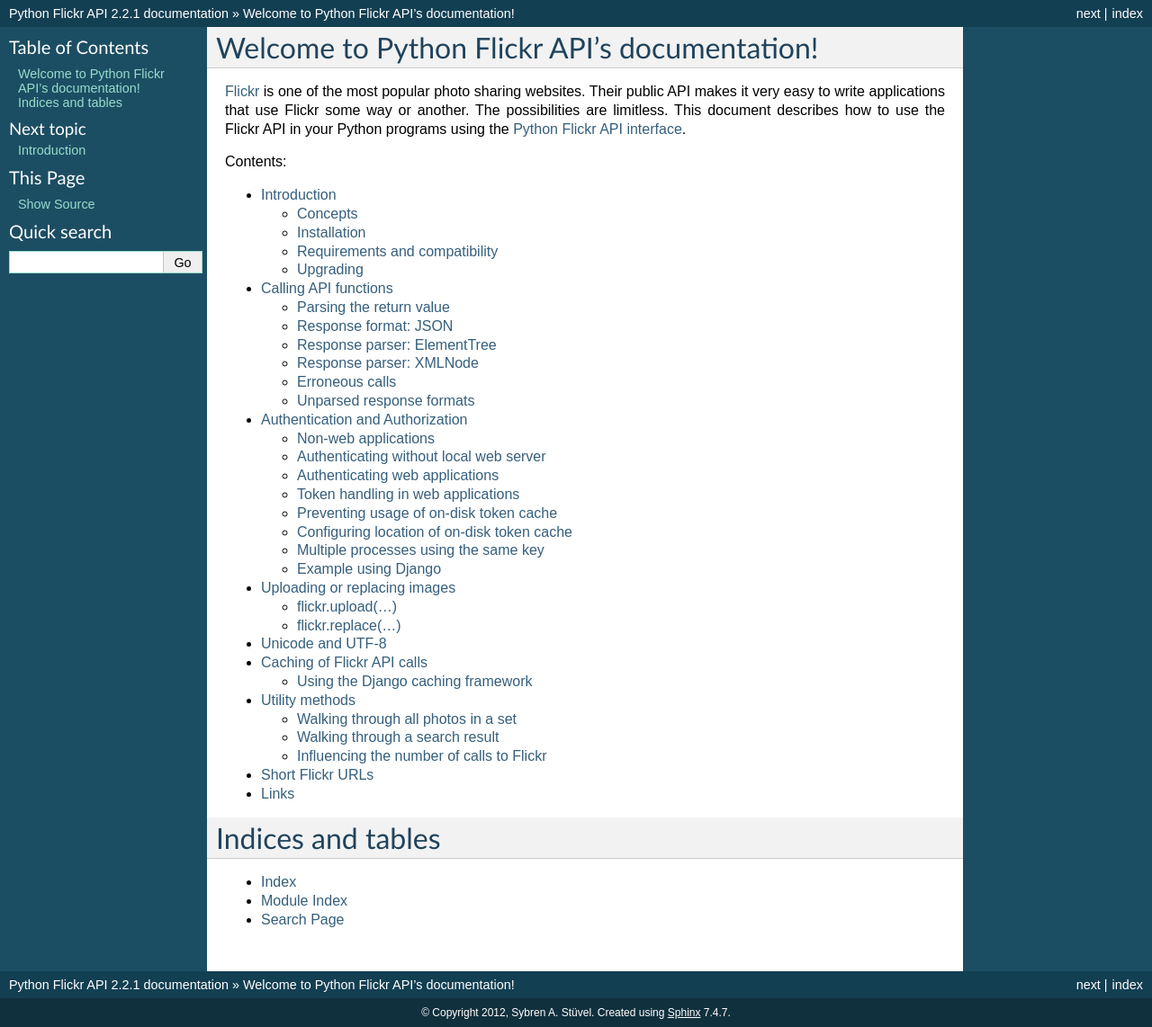
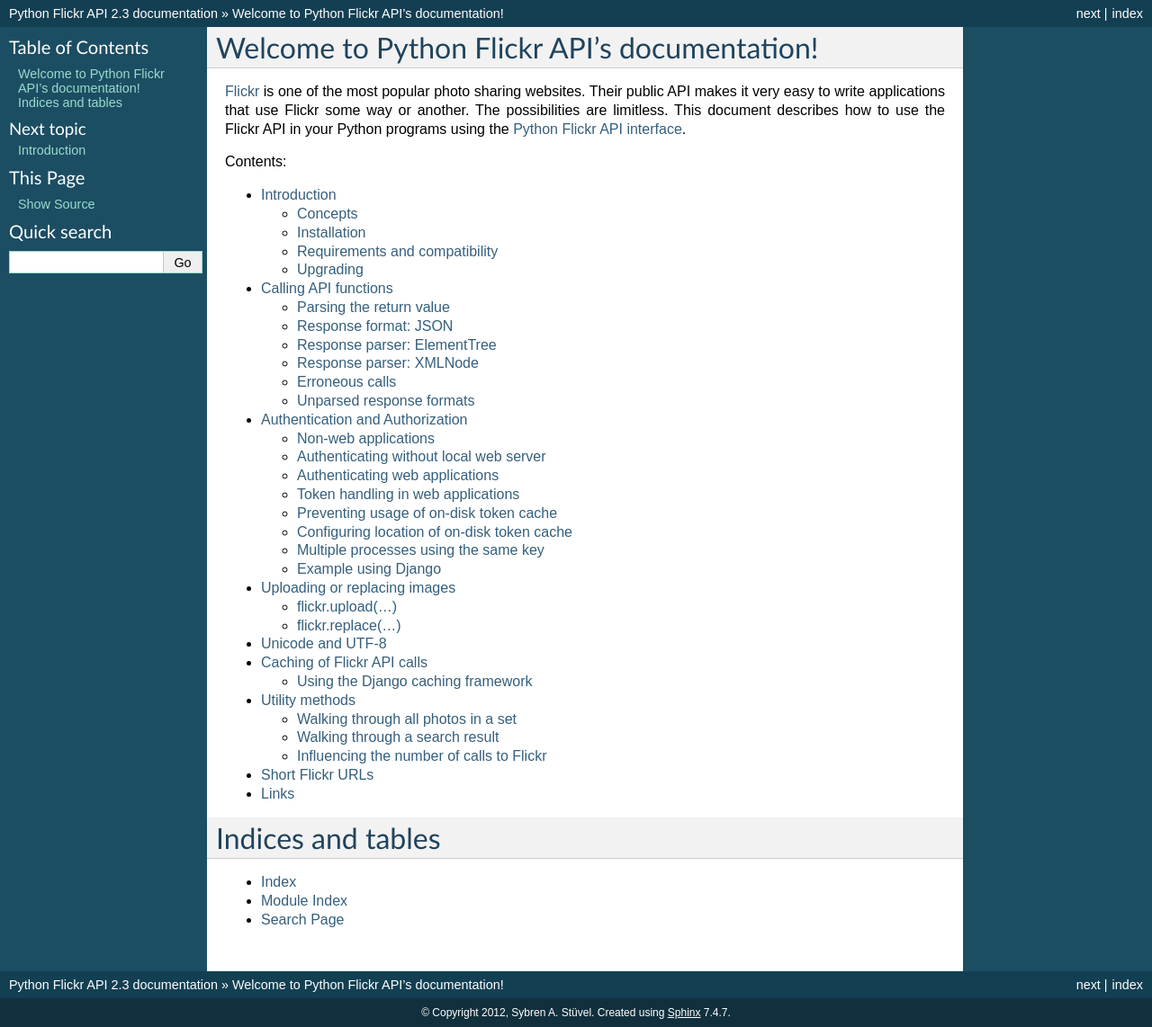
Before and after one commit to sybrenstuvel/flickrapi, a Sphinx documentation site: the page built from doc/index.rst, in a window 1280 px wide. Shown: the whole page at 90% size. Built offline with Sphinx 7.4.7, drawn with Linux system fonts in a browser that asks for light colours.

Commit message:
Bumped version to 2.3

```diff
--- a/doc/conf.py
+++ b/doc/conf.py
@@ -50,9 +50,9 @@
 # built documents.
 #
 # The short X.Y version.
-version = '2.2'
+version = '2.3'
 # The full version, including alpha/beta/rc tags.
-release = '2.2.1'
+release = '2.3'
 
 # The language for content autogenerated by Sphinx. Refer to documentation
 # for a list of supported languages.
--- a/setup.py
+++ b/setup.py
@@ -8,7 +8,7 @@
 from __future__ import print_function
 
 __author__ = 'Sybren A. Stuvel'
-__version__ = '2.2.1'
+__version__ = '2.3'
 
 # Check the Python version
 import sys
```
